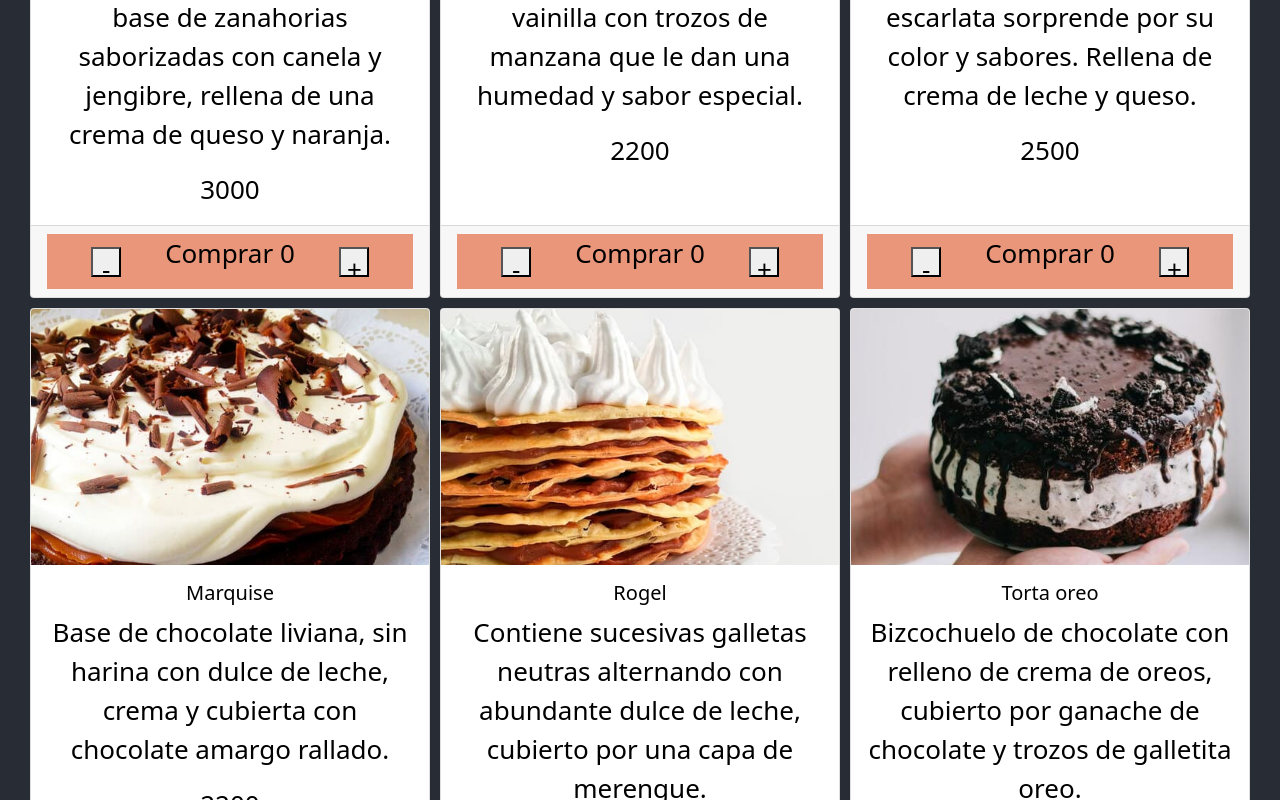
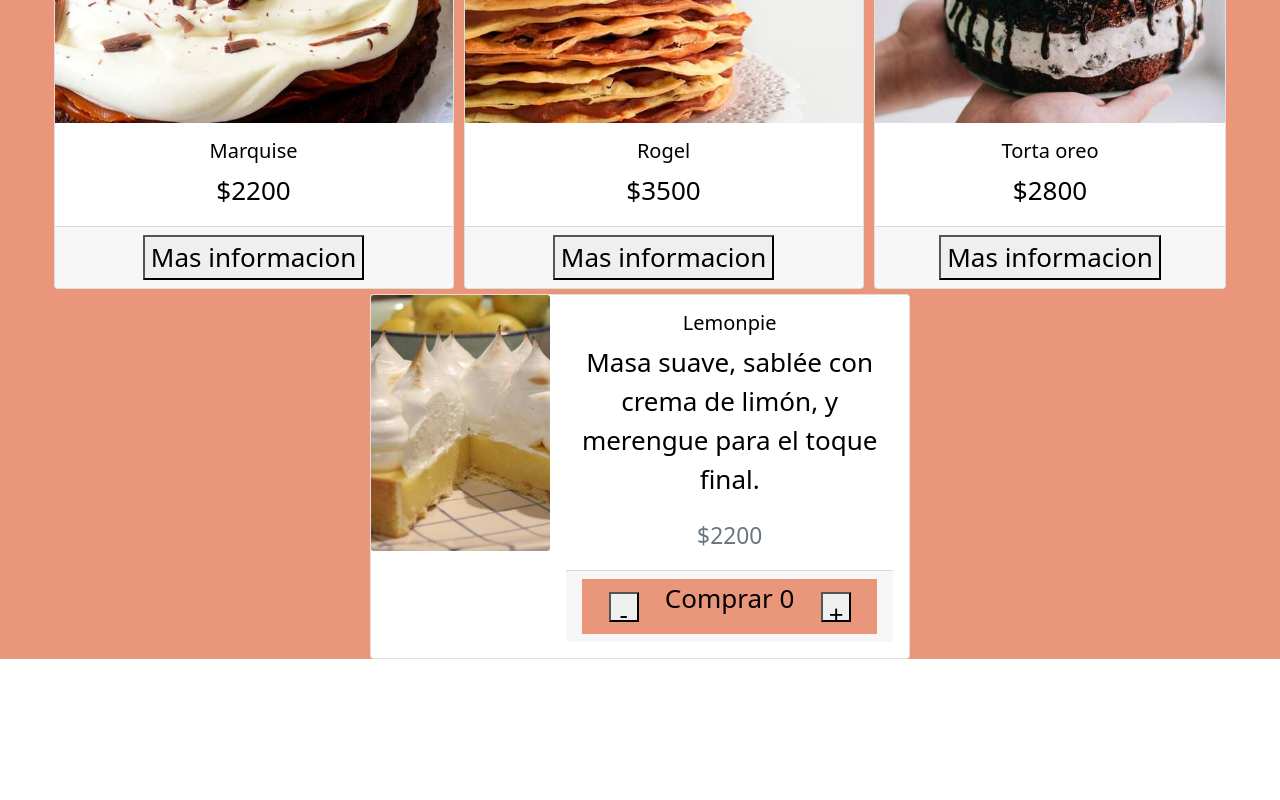
Before and after one commit to titim89/ecommerce, a React (Create React App) app: page / in a window 1280 px wide. Shown: the part 1180-1980 px from the top of the page. After the commit the page ends 1839 px from the top, so only its background shows below. Built offline with nearby package versions, Linux system fonts and the light colour scheme.

Commit message:
desafio clase api

```diff
--- a/src/App.css
+++ b/src/App.css
@@ -14,7 +14,7 @@
 }
 
 .App-header {
-  background-color: #282c34;
+  background-color: darksalmon;
   min-height: 100vh;
   display: flex;
   flex-direction: column;
--- a/src/App.js
+++ b/src/App.js
@@ -2,6 +2,7 @@ import './App.css';
 import NavBar from './components/NavBar/NavBar';
 import ItemListContainer from './components/ItemListContainer/ItemListContainer';
 import 'bootstrap/dist/css/bootstrap.min.css';
+import ItemDetailContainer from './components/ItemDetailContainer/ItemDetailContainer';
 
 
 function App() {
@@ -10,6 +11,7 @@ function App() {
       <header className="App-header">
         <NavBar/>
         <ItemListContainer greeting="Bienvenidos a Bakery"/>
+        <ItemDetailContainer/>
       </header>
     </div>
   );
--- a/src/AsyncMock.js
+++ b/src/AsyncMock.js
@@ -87,6 +87,14 @@ export const getProducts = () => {
     return new Promise ((resolve) => {
         setTimeout(() => {
             resolve (productStock)
-        }, 2000)
+        }, 1000)
     })
-}
+};
+
+export const getProductsById = (id) => {
+    return new Promise (resolve => {
+        setTimeout(() => {
+            resolve(productStock.find(prod => prod.id === id))
+        }, 1000)
+    })
+};
--- a/src/components/Item/Item.js
+++ b/src/components/Item/Item.js
@@ -1,19 +1,17 @@
 import './Item.css';
-import ItemCount from '../ItemCount/ItemCount'
 import Card from 'react-bootstrap/Card'
 
-const Item = ({id, name, price, img, desc, stock}) =>{
+const Item = ({id, name, price, img, stock}) =>{
 
     return (
          <Card className='cardContainer' key={id}>
             <Card.Img className='cardImg' variant="top" src={img} alt={name} />
             <Card.Body>
                 <Card.Title>{name}</Card.Title>
-                <Card.Text>{desc}</Card.Text>
-                <Card.Text>{price}</Card.Text>
+                <Card.Text>${price}</Card.Text>
             </Card.Body>
             <Card.Footer>
-                <ItemCount stock ={stock}/>
+                <button> Mas informacion </button>
             </Card.Footer>
         </Card>
     )
--- /dev/null
+++ b/src/components/ItemDetail/ItemDetail.css
@@ -0,0 +1,12 @@
+.detailContainer{
+    max-width: 600px;
+    color: black;
+}
+
+
+
+img{
+    width: 100%;
+    height: 20vw;
+    object-fit: cover;
+}
--- /dev/null
+++ b/src/components/ItemDetail/ItemDetail.js
@@ -0,0 +1,34 @@
+import './ItemDetail.css';
+import Card from 'react-bootstrap/Card'
+import Row from 'react-bootstrap/Row'
+import Col from 'react-bootstrap/Col'
+import ItemCount from '../ItemCount/ItemCount'
+
+const stock = 10;
+
+const ItemDetail = ({id, name, price, img, desc, stock}) =>{
+
+    return (
+        <Card style={{ maxWidth: '540px' }} key={id} className='detailContainer' >
+          <Row className='g-0'>
+            <Col md='4'>
+              <Card.Img src={img} alt={name} fluid />
+            </Col>
+            <Col md='8'>
+              <Card.Body>
+                <Card.Title>{name}</Card.Title>
+                <Card.Text>{desc}</Card.Text>
+                <Card.Text>
+                  <small className='text-muted'>${price}</small>
+                </Card.Text>
+                <Card.Footer>
+                <ItemCount stock ={stock}/>
+                </Card.Footer>
+              </Card.Body>
+            </Col>
+          </Row>
+        </Card>
+      );
+}
+
+export default ItemDetail;
--- /dev/null
+++ b/src/components/ItemDetailContainer/ItemDetailContainer.js
@@ -0,0 +1,22 @@
+import './ItemDetailContainer.css';
+import ItemDetail from '../ItemDetail/ItemDetail';
+import { getProductsById } from '../../AsyncMock';
+import { useState, useEffect } from 'react'
+
+const ItemDetailContainer = () => {
+    const [product, setProduct] = useState();
+
+    useEffect (() => {
+        getProductsById(2).then(response => {
+            setProduct(response);
+        })
+    }, []);
+
+    return (
+        <div>
+            <ItemDetail {...product}/>
+        </div>
+    )
+}
+
+export default ItemDetailContainer;
--- a/src/components/ItemList/ItemList.js
+++ b/src/components/ItemList/ItemList.js
@@ -1,5 +1,4 @@
-import Item from "../Item/Item"
-
+import Item from "../Item/Item";
 
 function ItemList ({products}) {
     return (
@@ -17,4 +16,4 @@ function ItemList ({products}) {
     ))
 }
 
-export default ItemList
+export default ItemList;
--- a/src/components/ItemListContainer/ItemListContainer.js
+++ b/src/components/ItemListContainer/ItemListContainer.js
@@ -6,11 +6,11 @@ import { getProducts } from '../../AsyncMock'
 
 
 const ItemListContainer = (props) => {
-    const [item, setItem] = useState([])
+    const [items, setItems] = useState([])
 
     useEffect (() => {
         getProducts().then(response => {
-            setItem(response)
+            setItems(response)
         })
     }, []);
 
@@ -18,7 +18,7 @@ const ItemListContainer = (props) => {
         <div>
             <h1 style={{color: 'turquoise', margin: '20px'}}>{props.greeting}</h1>
             <div className='contenedorCards'>
-                <ItemList products = {item}/>
+                <ItemList products = {items}/>
             </div>
         </div>
     )
```
Also changed, not shown: src/components/ItemDetailContainer/ItemDetailContainer.css (added).
